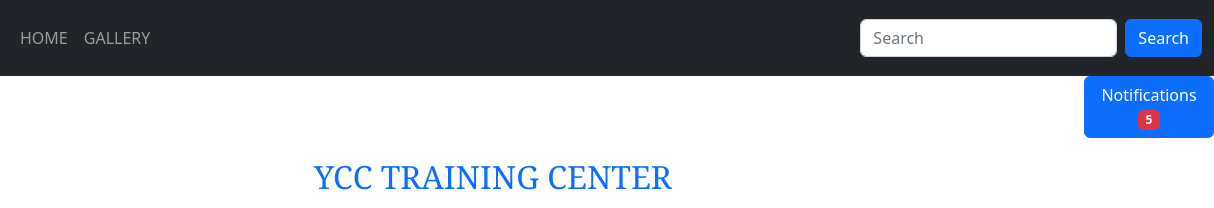
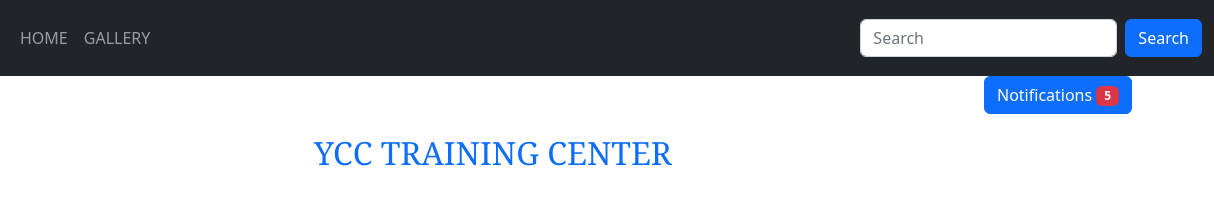
Before and after one commit to LodayWangchuk/Loyang, a plain HTML site: page index.html in a window 1280 px wide. Shown: the top 208 px of the page, 66-1280 px from the left. Drawn offline with nearby package versions, Linux system fonts and the light colour scheme.

Commit message:
first commit

```diff
--- a/index.html
+++ b/index.html
@@ -39,7 +39,7 @@
       </nav>
 
 
-    <button class="btn btn-primary" style="margin-left:1150px;">Notifications <span class="badge bg-danger">5</span></button>
+    <button class="btn btn-primary" style="margin-left:1050px;">Notifications <span class="badge bg-danger">5</span></button>
 
   <h2 class="text-primary" style="position:relative; left:380px; top:20px; font-family: Georgia, 'Times New Roman', Times, serif;">YCC TRAINING CENTER</h2>
  <img src="yonphula.jpg" class="rounded-circle" style="width:300px; height:300px; position:relative; top:50px; left:50px;" alt="">
```
Also changed, not shown: web.jpg (added).
